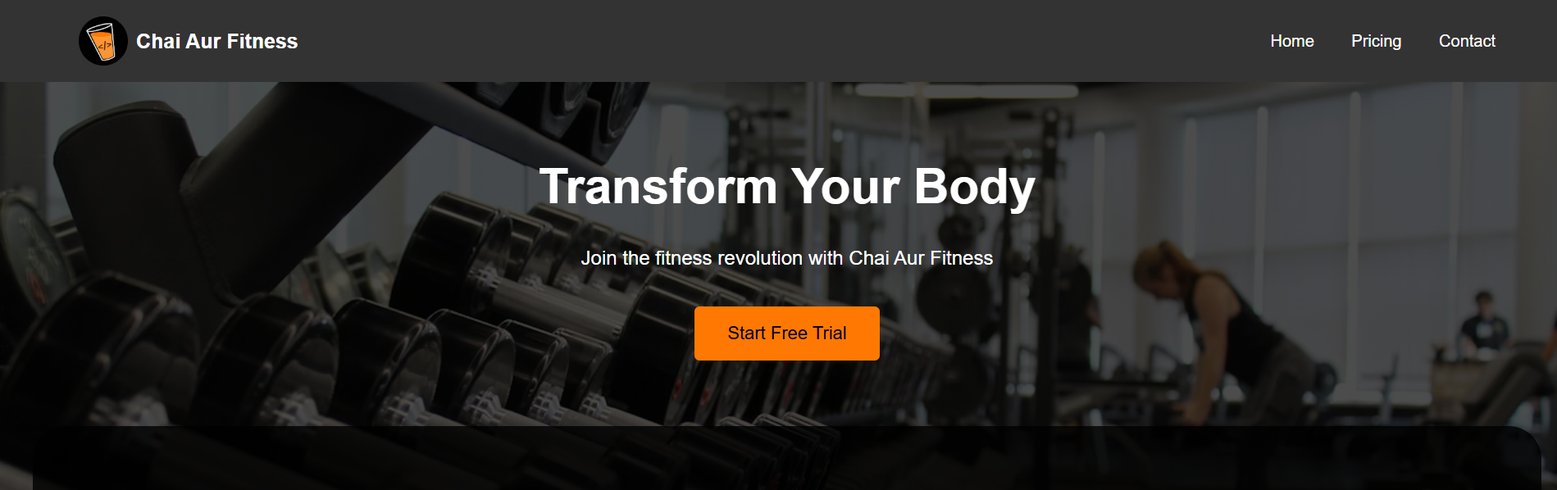
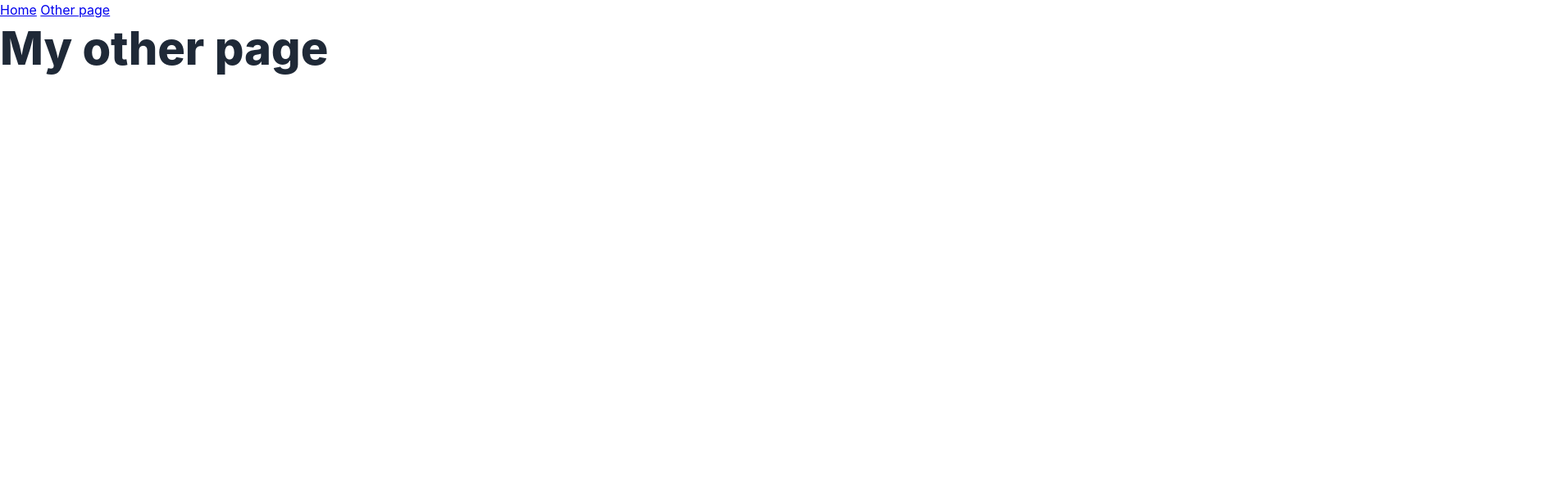
Before and after one commit to DevenderKThakur/Web-Dev-Cohort, a website: page CSS/LandingPage-Challenge/page2.html in a window 1280 px wide. Shown: the top 598 px of the page at 82% size, 1899 px wide, since content can reach past the window. Drawn offline with Linux system fonts and the light colour scheme.

Commit message:
Update page2.html

```diff
--- a/CSS/LandingPage-Challenge/page2.html
+++ b/CSS/LandingPage-Challenge/page2.html
@@ -8,13 +8,12 @@
     <script type="module" src="script.js"></script>
   </head>
   <body>
-    <!-- <nav>
+    <nav>
       <a href="/">Home</a>
       <a href="/page2.html" aria-current="page">Other page</a>
     </nav>
     <main>
       <h1>My other page</h1>
-    </main> -->
-    <img src="./screenshots/chai-aur-fitness.png" alt="">
+    </main>
   </body>
 </html>
```
